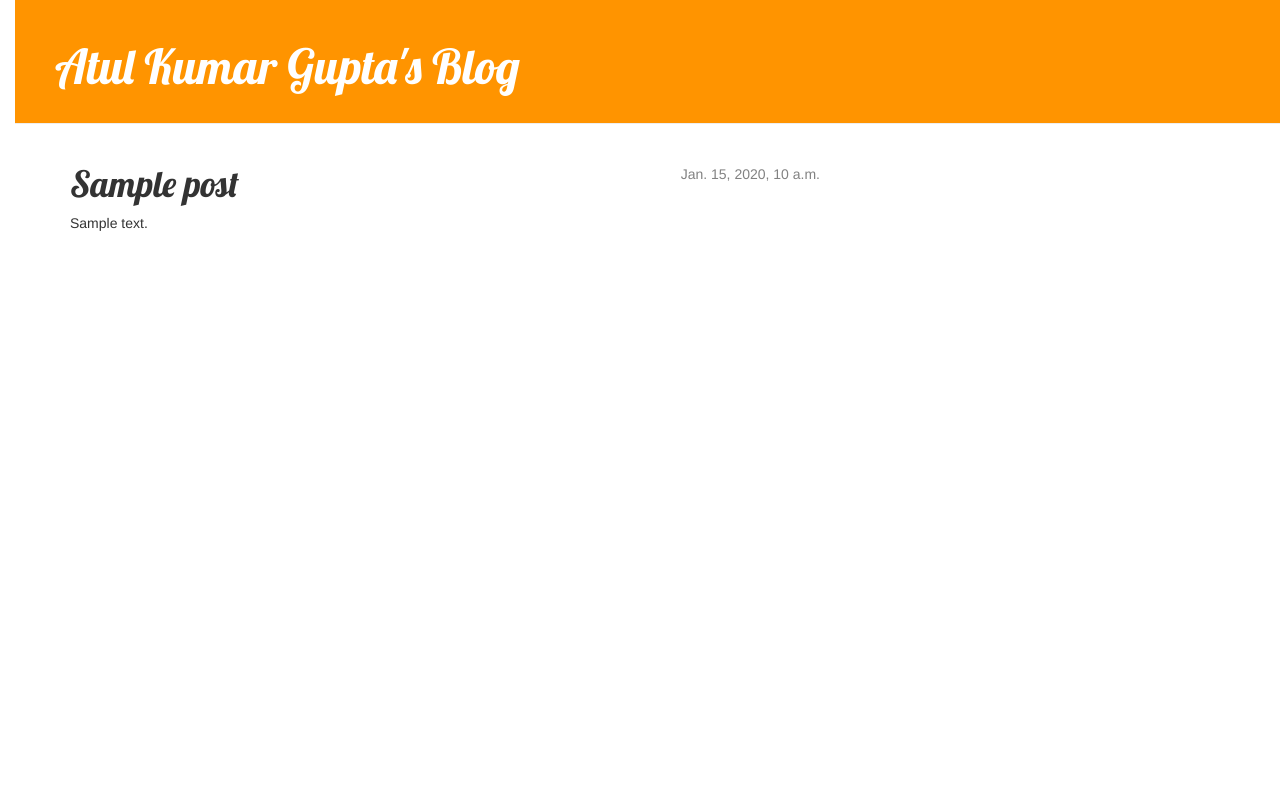
After one commit to hulk-baba/my-first-blog, a Django app: template blog/templates/blog/post_detail.html in a window 1280 px wide. The commit adds this page. Run offline with Django 3.2, Linux system fonts and the light colour scheme; the template is opened without the code that fills it: most values are stand-ins (such as "Sample title", 1, 10 or a date in 2020); some libraries are stand-ins or nearby versions.

Commit message:
Added view and template for detailed blog post as well as CSS for the site.

```diff
--- /dev/null
+++ b/blog/static/css/blog.css
@@ -0,0 +1,56 @@
+h1 a {
+
+	color: #FCA205;
+	font-family:  'Lobster';
+}
+.page-header {
+
+	background-color: #ff9400;
+	margin-top: 0;
+	padding: 20px 20px 20px 40px;
+}
+body {
+
+	padding-left: 15px;
+}
+
+.page-header h1, .page-header h1 a, .page-header h1 a:visited, .page-header h1 a:active {
+    color: #ffffff;
+    font-size: 36pt;
+    text-decoration: none;
+}
+.content {
+    margin-left: 40px;
+}
+
+h1, h2, h3, h4 {
+    font-family: 'Lobster', cursive;
+}
+
+.date {
+    float: right;
+    color: #828282;
+}
+
+.save {
+    float: right;
+}
+
+.post-form textarea, .post-form input {
+    width: 100%;
+}
+
+.top-menu, .top-menu:hover, .top-menu:visited {
+    color: #ffffff;
+    float: right;
+    font-size: 26pt;
+    margin-right: 20px;
+}
+
+.post {
+    margin-bottom: 70px;
+}
+
+.post h1 a, .post h1 a:visited {
+    color: #000000;
+}
--- /dev/null
+++ b/blog/templates/blog/base.html
@@ -0,0 +1,25 @@
+{% load staticfiles %}
+<html>
+    <head>
+        <title>Atul Gupta's Blog</title>
+        <link rel="stylesheet" href="//maxcdn.bootstrapcdn.com/bootstrap/3.2.0/css/bootstrap.min.css">
+        <link rel="stylesheet" href="//maxcdn.bootstrapcdn.com/bootstrap/3.2.0/css/bootstrap-theme.min.css">
+        <link rel="stylesheet" href="{% static 'css/blog.css' %}">
+        <link href="http://fonts.googleapis.com/css?family=Lobster&subset=latin,latin-ext" rel="stylesheet" type="text/css">
+
+
+    </head>
+    <body>
+    <div class="page-header">
+        <h1><a href="/">Atul Kumar Gupta's Blog</a></h1>
+    </div>
+    <div class="content container">
+        <div class="row">
+            <div class="col-md-8">
+            {% block content %}
+            {% endblock %}
+            </div>
+        </div>
+    </div>
+</body>
+</html>
--- /dev/null
+++ b/blog/templates/blog/post_detail.html
@@ -0,0 +1,14 @@
+{% extends 'blog/base.html' %}
+
+{% block content %}
+
+	<div class="post">
+		{% if post.published_date %}
+			<div class="date">
+				{{ post.published_date }}
+			</div>
+		{% endif %}
+		<h1>{{ post.title }}</h1>
+		<p>{{ post.text|linebreaks }}</p>
+	</div>
+{% endblock %}
--- a/blog/urls.py
+++ b/blog/urls.py
@@ -3,4 +3,5 @@ from . import views
 
 urlpatterns = [
     url(r'^$', views.post_list, name = 'post_list'),
+    url(r'^post/(?P<pk>[0-9]+)/$', views.post_detail, name='post_detail'),
 ]
--- a/blog/views.py
+++ b/blog/views.py
@@ -1,4 +1,4 @@
-from django.shortcuts import render
+from django.shortcuts import render, get_object_or_404
 
 from .models import Post
 from django.utils import timezone
@@ -6,3 +6,7 @@ from django.utils import timezone
 def post_list(request):
 	posts = Post.objects.filter(published_date__lte = timezone.now()).order_by('published_date')
 	return render(request, 'blog/post_list.html',{'posts' : posts})
+
+def post_detail(request, pk):
+	post = get_object_or_404(Post, pk = pk)
+	return render(request, 'blog/post_detail.html',{'post':post})
```
Also changed, not shown: blog/templates/blog/post_list.html (+12 -17 lines).
